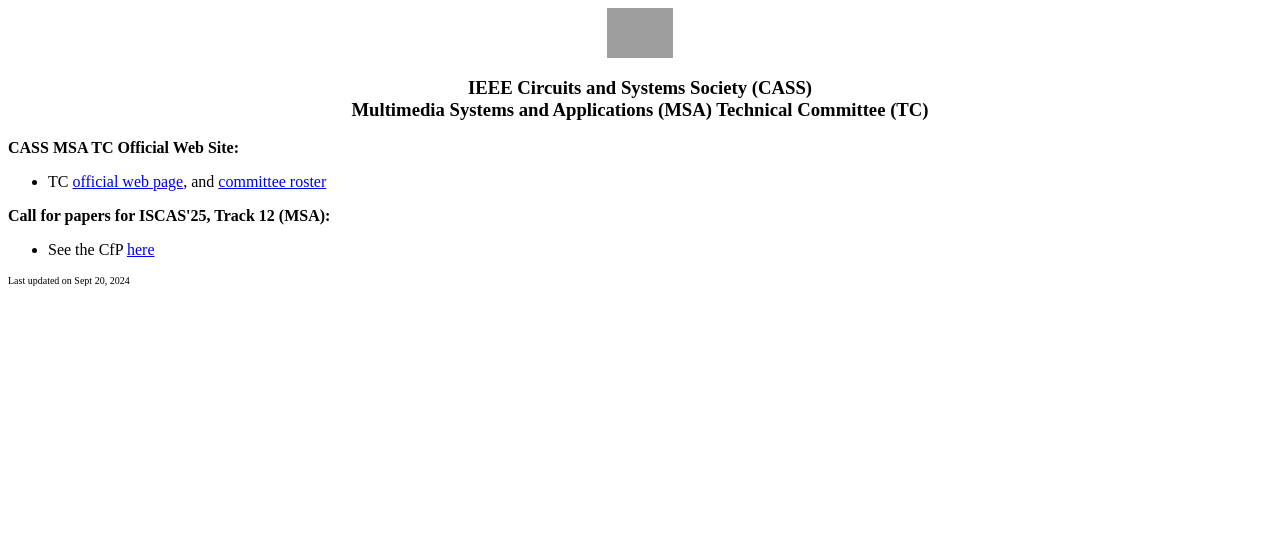
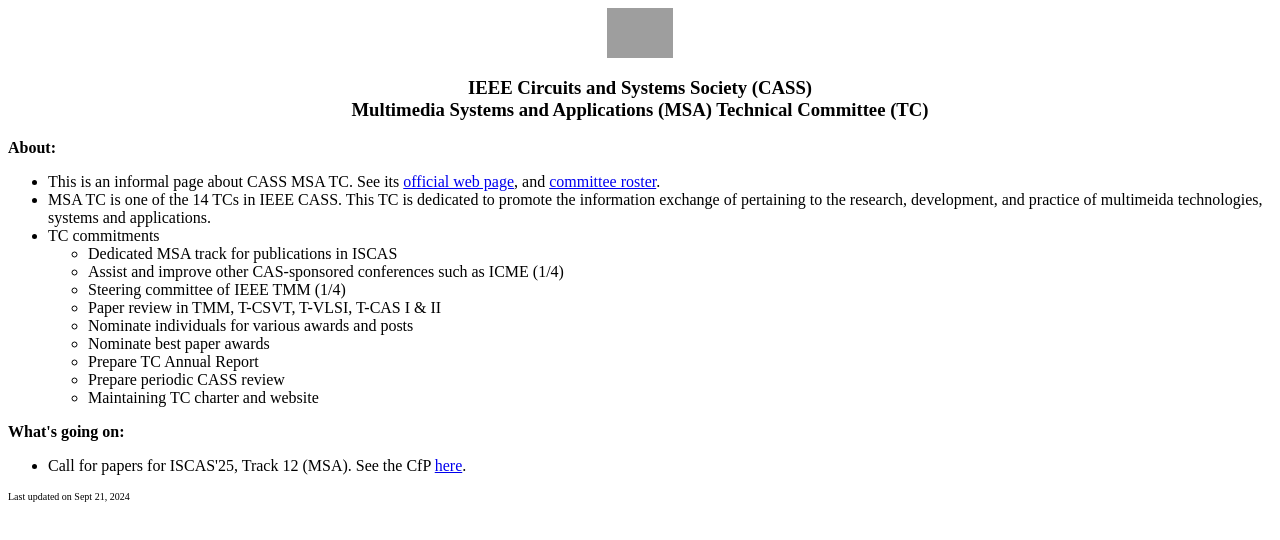
Before and after one commit to msa-tc/msa-tc.github.io, a plain HTML site: page index.html in a window 1280 px wide. Drawn offline with Linux system fonts and the light colour scheme; grey boxes are pictures that could not be loaded.

Commit message:
More info in the front page

```diff
--- a/index.html
+++ b/index.html
@@ -8,20 +8,33 @@
     <h3 align=center>IEEE Circuits and Systems Society (CASS) <br> Multimedia Systems and Applications (MSA) Technical Committee (TC)</h3>
 
     <p>
-        <b>CASS MSA TC Official Web Site:</b>
+        <b>About:</b>
         <ul>
-            <li>TC <a href="https://ieee-cas.org/technical-committee/MSA"> official web page</a>, and <a href="https://ieee-cas.org/technical-committee/MSA/committee/multimedia-systems-and-applications-technical-committee-msa-tc"> committee roster</a></li>
+            <li>This is an informal page about CASS MSA TC. See its <a href="https://ieee-cas.org/technical-committee/MSA"> official web page</a>, and <a href="https://ieee-cas.org/technical-committee/MSA/committee/multimedia-systems-and-applications-technical-committee-msa-tc"> committee roster</a>.</li>
+            <li>MSA TC is one of the 14 TCs in IEEE CASS. This TC is dedicated to promote the information exchange of pertaining to the research, development, and practice of multimeida technologies, systems and applications.</li>
+            <li>TC commitments</li>
+            <ul>
+                <li>Dedicated MSA track for publications in ISCAS</li>
+                <li>Assist and improve other CAS-sponsored conferences such as ICME (1/4)</li>
+                <li>Steering committee of IEEE TMM (1/4)</li>
+                <li>Paper review in TMM, T-CSVT, T-VLSI, T-CAS I & II</li>
+                <li>Nominate individuals for various awards and posts</li>
+                <li>Nominate best paper awards</li>
+                <li>Prepare TC Annual Report</li>
+                <li>Prepare periodic CASS review</li>
+                <li>Maintaining TC charter and website</li>
+            </ul>
         </ul>
     </p>
 
     <p>
-        <b>Call for papers for ISCAS'25, Track 12 (MSA):</b>
+        <b>What's going on:</b>
         <ul>
-            <li>See the CfP <a href="./iscas25_track12.html">here</a></li>
+            <li>Call for papers for ISCAS'25, Track 12 (MSA). See the CfP <a href="./iscas25_track12.html">here</a>.</li>
         </ul>
     </p>
 
     <p style="font-size:10px; " align="left">
-        Last updated on Sept 20, 2024
+        Last updated on Sept 21, 2024
     </p>
 </html>
```
